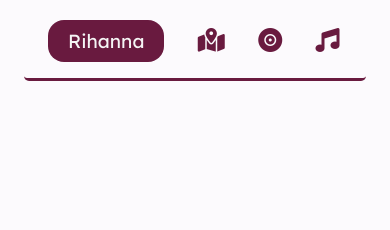
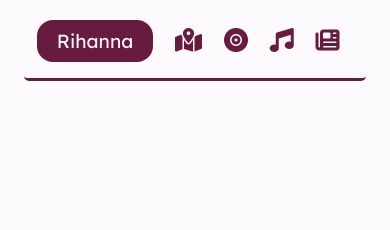
Before and after one commit to Kayetic/Rihanna-Website, a plain HTML site: page index.html in a window 390 px wide. Shown: the top 230 px of the page. Drawn offline with Linux system fonts and the light colour scheme; files whose address does not match are found by name.

Commit message:
updated padding in mobile nav bar so icons fit

```diff
--- a/albums-mobile.css
+++ b/albums-mobile.css
@@ -22,7 +22,7 @@
   align-items: center;
   justify-content: space-between;
   margin: 0.25rem 1.5rem 1.5rem 1.5rem;
-  padding: 1rem 1.65rem 1rem 1.5rem;
+  padding: 1rem 1.65rem 1rem 0.8rem;
   /* background-color: rgba(74, 19, 45, 0.8); */
   /* background-color: rgb(105, 26, 63); */
   border-bottom: rgb(105, 26, 63) 3px solid;
--- a/index.css
+++ b/index.css
@@ -296,7 +296,7 @@
     align-items: center;
     justify-content: space-between;
     margin: 0.25rem 1.5rem 1.5rem 1.5rem;
-    padding: 1rem 1.65rem 1rem 1.5rem;
+    padding: 1rem 1.65rem 1rem 0.8rem;
     /* background-color: rgba(74, 19, 45, 0.8); */
     /* background-color: rgb(105, 26, 63); */
     border-bottom: rgb(105, 26, 63) 3px solid;
--- a/index.html
+++ b/index.html
@@ -92,21 +92,15 @@
         <a class="mobile-nav-link" href="tours-mobile.html"
           ><i class="fa-solid fa-map-location-dot"></i
         ></a>
-        <!-- <a class="mobile-nav-link" href="shop.html"
-          ><i class="fa-sharp fa-solid fa-cart-shopping"></i
-        ></a> -->
-        <!-- <a class="mobile-nav-link" href="news.html"
-          ><i class="fa-solid fa-newspaper"></i
-        ></a> -->
         <a class="mobile-nav-link" href="albums-mobile.html"
           ><i class="fa-sharp fa-solid fa-record-vinyl"></i
         ></a>
         <a class="mobile-nav-link" href="tracks-mobile.html"
           ><i class="fa-solid fa-music"></i
         ></a>
-        <!-- <a class="mobile-nav-link" href="gallery-cards.html"
-          ><i class="fa-solid fa-photo-film"></i
-        ></a> -->
+        <a class="mobile-nav-link" href="news-mobile.html"
+          ><i class="fa-solid fa-newspaper"></i
+        ></a>
       </div>
       <div class="mobile-new-release">
         <h1 id="testing1">New Release</h1>
--- a/tours-mobile.css
+++ b/tours-mobile.css
@@ -25,13 +25,14 @@
   align-items: center;
   justify-content: space-between;
   margin: 0.25rem 1.5rem 1.5rem 1.5rem;
-  padding: 1rem 1.65rem 1rem 1.5rem;
+  padding: 1rem 1.65rem 1rem 0.8rem;
   /* background-color: rgba(74, 19, 45, 0.8); */
   /* background-color: rgb(105, 26, 63); */
   border-bottom: rgb(105, 26, 63) 3px solid;
 
   border-radius: 5px;
 }
+
 .mobile-nav-link {
   font-size: 24px;
 }
--- a/tracks-mobile.css
+++ b/tracks-mobile.css
@@ -24,7 +24,7 @@
   align-items: center;
   justify-content: space-between;
   margin: 0.25rem 1.5rem 1.5rem 1.5rem;
-  padding: 1rem 1.65rem 1rem 1.5rem;
+  padding: 1rem 1.65rem 1rem 0.8rem;
   /* background-color: rgba(74, 19, 45, 0.8); */
   /* background-color: rgb(105, 26, 63); */
   border-bottom: rgb(105, 26, 63) 3px solid;
```
Also changed, not shown: albums-mobile.html (+3 -9 lines), tours-mobile.html (+3 -9 lines), tracks-mobile.html (+3 -9 lines).
